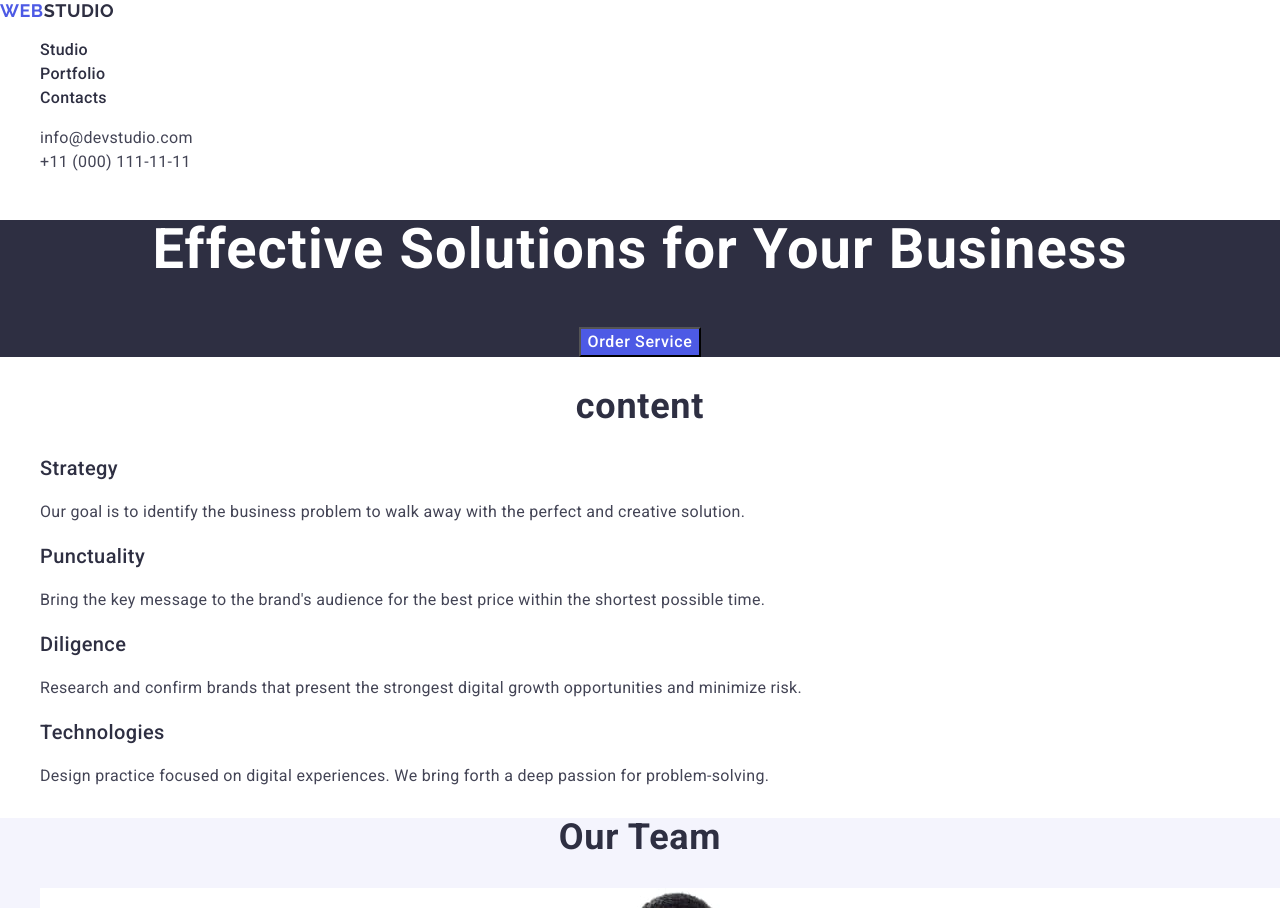
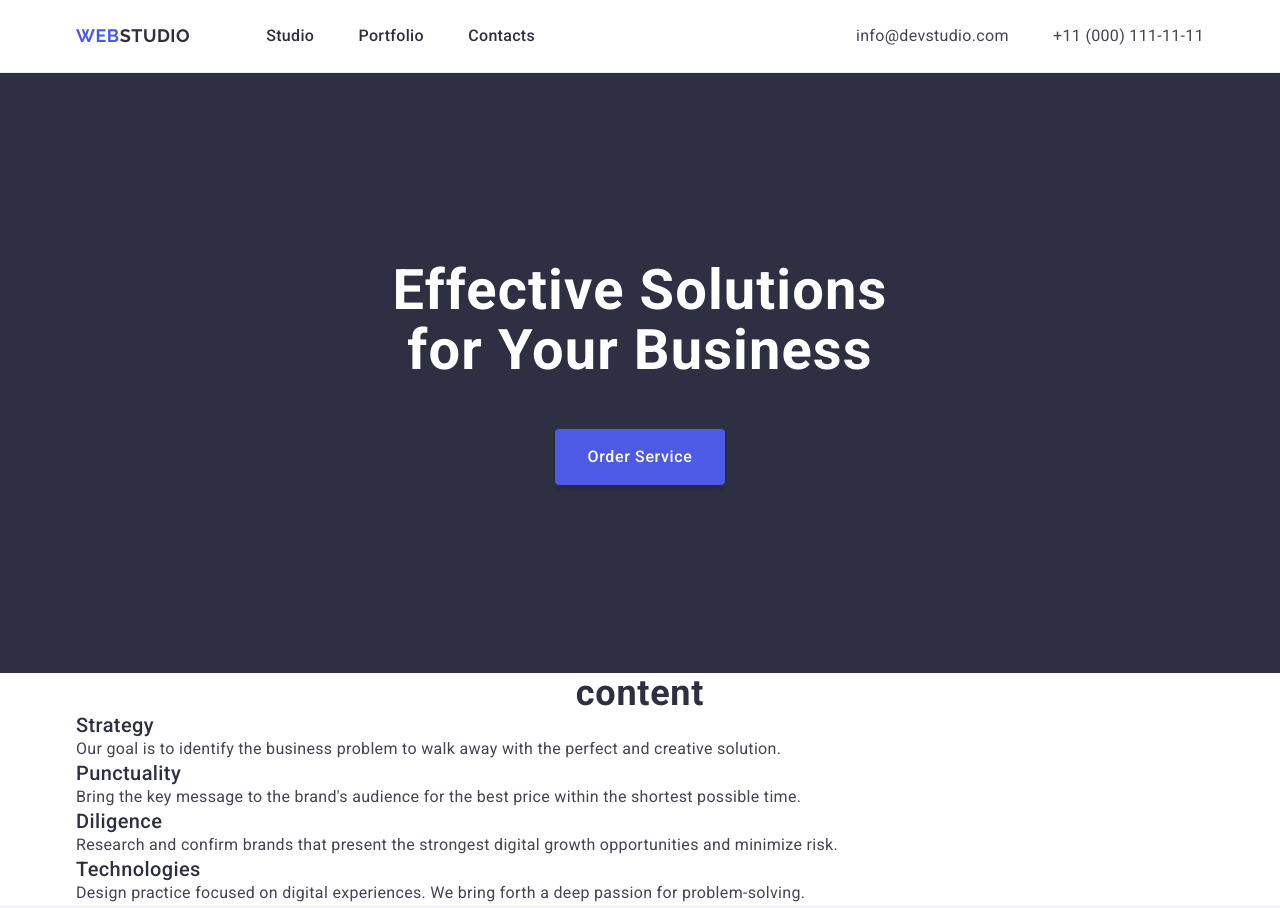
Before and after one commit to elentr/goit-markup-hw-03, a plain HTML site: page index.html in a window 1280 px wide. Shown: the top 908 px of the page. Drawn offline with nearby package versions, Linux system fonts and the light colour scheme.

Commit message:
add header styles & section1

```diff
--- a/css/styles.css
+++ b/css/styles.css
@@ -10,9 +10,13 @@ a {
 
 ul {
     list-style-type: none;
+    margin: 0;
+    padding-left: 0;
 }
 
-h1, .head-title {
+h1,
+.head-title {
+    margin: 0;
     font-weight: 700;
     font-size: 56px;
     line-height: 107%;
@@ -22,6 +26,7 @@ h1, .head-title {
 }
 
 h2 {
+    margin: 0;
     font-weight: 700;
     font-size: 36px;
     line-height: 1.11111;
@@ -31,6 +36,7 @@ h2 {
 }
 
 h3 {
+    margin: 0;
     font-weight: 500;
     font-size: 20px;
     line-height: 1.2;
@@ -38,7 +44,29 @@ h3 {
     color: #2e2f42;
 }
 
+img {
+    display: block;
+    max-width: 100%;
+    height: auto;
+}
+
+p {
+    margin: 0;
+}
+
+.container {
+    width: 1158px;
+    margin: 0 auto;
+    padding: 0 15px;
+}
+
 /*   HEADER   STYLES   */
+.header-placement {
+    display: flex;
+    flex-direction: block;
+    justify-content: space-between;
+}
+
 .header {
     background-color: #fff;
     font-weight: 500;
@@ -46,6 +74,8 @@ h3 {
     line-height: 1.17;
     letter-spacing: 0.02em;
     color: #404bbf;
+    padding: 24px 0;
+    border-bottom: 1px solid #e7e9fc;
 }
 
 .logo {
@@ -56,10 +86,24 @@ h3 {
     letter-spacing: 0.03em;
     text-transform: uppercase;
     color: #4d5ae5;
+    margin-right: 76px;
 }
 
 .logo-accent {
     color: #2e2f42;
+}
+
+.navigation{
+    display: flex;
+    align-items: center;
+}
+
+.menu-nav {
+    margin-bottom: 20px;
+    display: inline;
+}
+.menu-nav:not(:last-child) {
+    margin-right: 40px;
 }
 
 .menu-item {
@@ -70,7 +114,7 @@ h3 {
     letter-spacing: 0.02em;
 }
 
-.contacts-ws{
+.contacts-ws {
     font-style: normal;
 }
 
@@ -80,6 +124,7 @@ h3 {
     font-size: 16px;
     line-height: 150%;
     letter-spacing: 0.02em;
+    gap: 40px;
 }
 
 .menu-item:hover,
@@ -93,18 +138,38 @@ h3 {
 .main-page {
     background-color: #2e2f42;
     text-align: center;
+    padding: 188px 0;
+}
+
+.head-title{
+    font-weight: 700;
+    font-size: 56px;
+    line-height: 1.07;
+    letter-spacing: 0.02em;
+    text-align: center;
+    color: #fff;
+    max-width: 496px;
+    margin: 0 auto;
+    margin-bottom: 48px;
 }
 
 .main-page-btn {
     color: #fff;
     background-color: #4d5ae5;
+    box-shadow: 0 4px 4px 0 rgba(0, 0, 0, 0.15);
+    border: none;
+    border-radius: 4px;
+    padding: 16px 32px;
+    /*width: 169px;
+    height: 56px;*/
     cursor: pointer;
     font-weight: 500;
     line-height: 1.5;
     letter-spacing: 0.04em
 }
 
-.main-page-btn:hover, .main-page-btn:focus {
+.main-page-btn:hover,
+.main-page-btn:focus {
     background-color: #404bbf;
 }
 
@@ -112,6 +177,7 @@ h3 {
 .feature-title {
     color: #2e2f42;
 }
+
 .feature-dscr {
     color: #434455;
     line-height: 1.5;
@@ -133,17 +199,22 @@ h3 {
 
 .card {
     background-color: #fff;
+    /*width: 264px;*/
+}
 
+.card-img {
+    margin: 0 auto;
 }
-.card-img {
-}
+
 .card-name {
     text-align: center;
 }
+
 .card-dscr {
     text-align: center;
     line-height: 1.5;
 }
+
 /*   PORTFOLIO   */
 .portfolio-title {
     line-height: 1.11;
@@ -153,6 +224,10 @@ h3 {
 .portfolio-card-title {}
 
 .portfolio-card-cont {
+    border-bottom: 1px solid #e7e9fc;
+    border-left: 1px solid #e7e9fc;
+    border-right: 1px solid #e7e9fc;
+    width: 360px;
 }
 
 .portfolio-dscr {
@@ -179,4 +254,5 @@ h3 {
     color: #f4f4fd;
     line-height: 1.5;
     letter-spacing: 0.02em;
+    /*width: 400px;*/
 }
--- a/index.html
+++ b/index.html
@@ -9,29 +9,33 @@
     <link
         href="https://fonts.googleapis.com/css2?family=Raleway:ital,wght@0,100..900;1,100..900&family=Roboto:ital,wght@0,100;0,300;0,400;0,500;0,700;0,900;1,100;1,300;1,400;1,500;1,700;1,900&display=swap"
         rel="stylesheet">
-    <link rel="stylesheet" href="https://cdn.jsdelivr.net/npm/modern-normalize@2.0.0/modern-normalize.min.css">
+    <link rel="stylesheet" href="https://cdnjs.cloudflare.com/ajax/libs/modern-normalize/3.0.1/modern-normalize.min.css"
+        integrity="sha512-q6WgHqiHlKyOqslT/lgBgodhd03Wp4BEqKeW6nNtlOY4quzyG3VoQKFrieaCeSnuVseNKRGpGeDU3qPmabCANg=="
+        crossorigin="anonymous" referrerpolicy="no-referrer" />
     <link rel="stylesheet" href="./css/styles.css">
 </head>
 <body>
     <header class="header">
-        <nav>
+        <div class="container header-placement">
+            <nav class="navigation">
                 <a class="logo" href="./index.html">Web<span class="logo-accent">Studio</span></a>
                 <ul>
-                <li><a class="menu-item" href="./index.html">Studio</a></li>
-                <li><a class="menu-item" href="">Portfolio</a></li>
-                <li><a class="menu-item" href="">Contacts</a></li>
+                    <li class="menu-nav"><a class="menu-item" href="./index.html">Studio</a></li>
+                    <li class="menu-nav"><a class="menu-item" href="">Portfolio</a></li>
+                    <li class="menu-nav"><a class="menu-item" href="">Contacts</a></li>
                 </ul>
             </nav>
             <address class="contacts-ws">
                 <ul>
-                <li>
+                    <li class="menu-nav">
                         <a class="contact" href="mailto:info@devstudio.com">info@devstudio.com</a>
                     </li>
-                <li>
+                    <li class="menu-nav">
                         <a class="contact" href="tel:+110001111111">+11 (000) 111-11-11</a>
                     </li>
                 </ul>
             </address>
+        </div>
     </header>
 
     <main>
@@ -41,6 +45,7 @@
         </section>
 
         <section>
+            <div class="container">
                 <h2>content</h2>
                 <ul>
                     <li>
@@ -61,75 +66,82 @@
                         <p class="feature-dscr">Design practice focused on digital experiences. We bring forth a deep passion for problem-solving.</p>
                     </li>
                 </ul>
+            </div>
         </section>
 
         <section class="team-section">
+            <div class="container">
                 <h2 class="team-title">Our Team</h2>
                 <ul>
                     <li class="card">
-                    <img class="card-img" src="./images/mark.jpg" alt="portrait of Mark" width="264" height="260">
+                        <img class="card-img" src="./images/mark.jpg" alt="portrait of Mark" width="264">
                         <h3 class="card-name">Mark Guerrero</h3>
                         <p class="card-dscr">Product Designer</p>
                     </li>
                     <li class="card">
-                    <img class="card-img" src="./images/tom.jpg" alt="portrait of Tom" width="264" height="260">
+                        <img class="card-img" src="./images/tom.jpg" alt="portrait of Tom" width="264">
                         <h3 class="card-name">Tom Ford</h3>
                         <p class="card-dscr">Frontend Developer</p>
                     </li>
                     <li class="card">
-                    <img class="card-img" src="./images/camila.jpg" alt="portrait of Camila" width="264" height="260">
+                        <img class="card-img" src="./images/camila.jpg" alt="portrait of Camila" width="264">
                         <h3 class="card-name">Camila Garcia</h3>
                         <p class="card-dscr">Marketing</p>
                     </li>
                     <li class="card">
-                    <img class="card-img" src="./images/daniel.jpg" alt="portrait of Daniel" width="264" height="260">
+                        <img class="card-img" src="./images/daniel.jpg" alt="portrait of Daniel" width="264">
                         <h3 class="card-name">Daniel Wilson</h3>
                         <p class="card-dscr">UI Designer</p>
                     </li>
                 </ul>
+            </div>
         </section>
 
         <section>
+            <div class="container">
                 <h2 class="portfolio-title">Our Portfolio</h2>
                 <ul>
                     <li class="portfolio-card-cont">
-                    <img src="./images/bank_app.jpg" alt="banking app" width="360" height="300">
+                        <img src="./images/bank_app.jpg" alt="banking app" width="360">
                         <h3 class="portfolio-card-title">Banking App</h3>
                         <p class="portfolio-dscr">App</p>
                     </li>
                     <li class="portfolio-card-cont">
-                    <img src="./images/cash_pay.jpg" alt="cashless payment" width="360" height="300">
+                        <img src="./images/cash_pay.jpg" alt="cashless payment" width="360">
                         <h3 class="portfolio-card-title">Cashless Payment</h3>
                         <p class="portfolio-dscr">Marketing</p>
                     </li>
                     <li class="portfolio-card-cont">
-                    <img src="./images/meditation.jpg" alt="meditation app" width="360" height="300">
+                        <img src="./images/meditation.jpg" alt="meditation app" width="360">
                         <h3 class="portfolio-card-title">Meditation App</h3>
                         <p class="portfolio-dscr">App</p>
                     </li>
                     <li class="portfolio-card-cont">
-                    <img src="./images/taxi_serv.jpg" alt="taxi service" width="360" height="300">
+                        <img src="./images/taxi_serv.jpg" alt="taxi service" width="360">
                         <h3 class="portfolio-card-title">Taxi Service</h3>
                         <p class="portfolio-dscr">Marketing</p>
                     </li>
                     <li class="portfolio-card-cont">
-                    <img src="./images/screen.jpg" alt="screen illustrations" width="360" height="300">
+                        <img src="./images/screen.jpg" alt="screen illustrations" width="360">
                         <h3 class="portfolio-card-title">Screen Illustrations</h3>
                         <p class="portfolio-dscr">Design</p>
                     </li>
                     <li class="portfolio-card-cont">
-                    <img src="./images/online_course.jpg" alt="online courses" width="360" height="300">
+                        <img src="./images/online_course.jpg" alt="online courses" width="360">
                         <h3 class="portfolio-card-title">Online Courses</h3>
                         <p class="portfolio-dscr">Marketing</p>
                     </li>
                 </ul>
+            </div>
         </section>
 
     </main>
 
     <footer class="end-section">
+        <div class="container">
             <a class="logo" href="./index.html">Web<span class="logo-footer">Studio</span></a>
             <p class="footer-text">Increase the flow of customers and sales for your business with digital marketing & growth solutions.</p>
+        </div>
     </footer>
 </body>
 </html>
```
Lines whose indentation alone changed are shown as unchanged.
